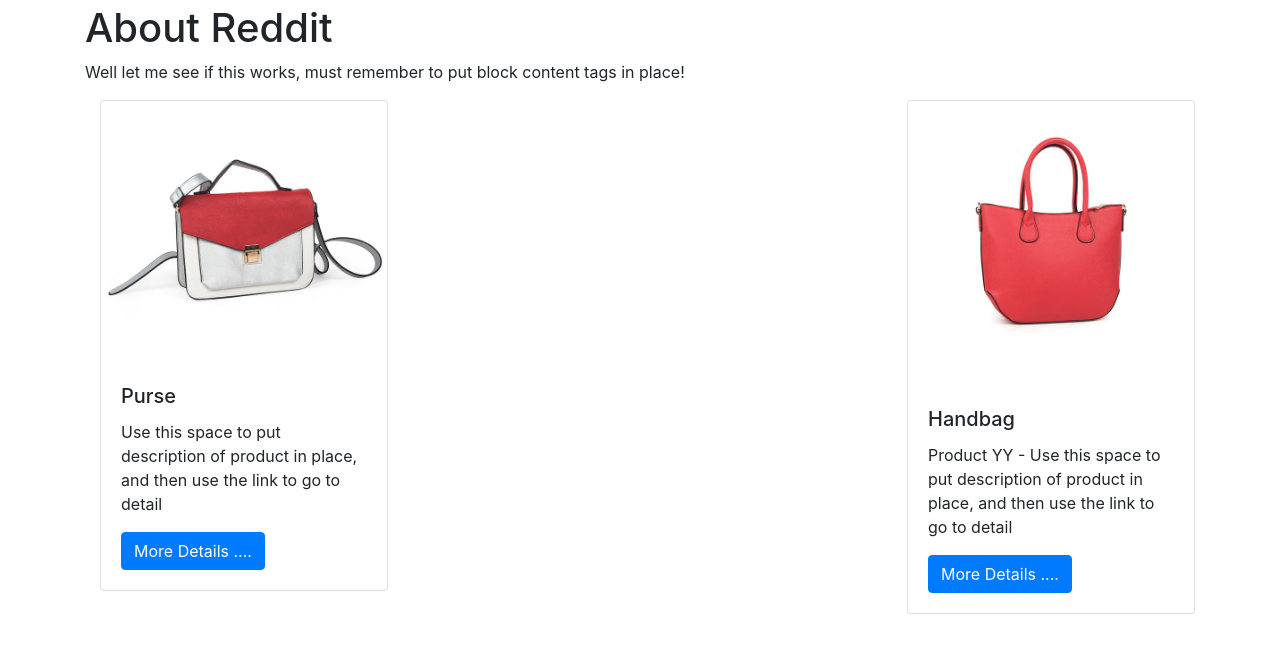
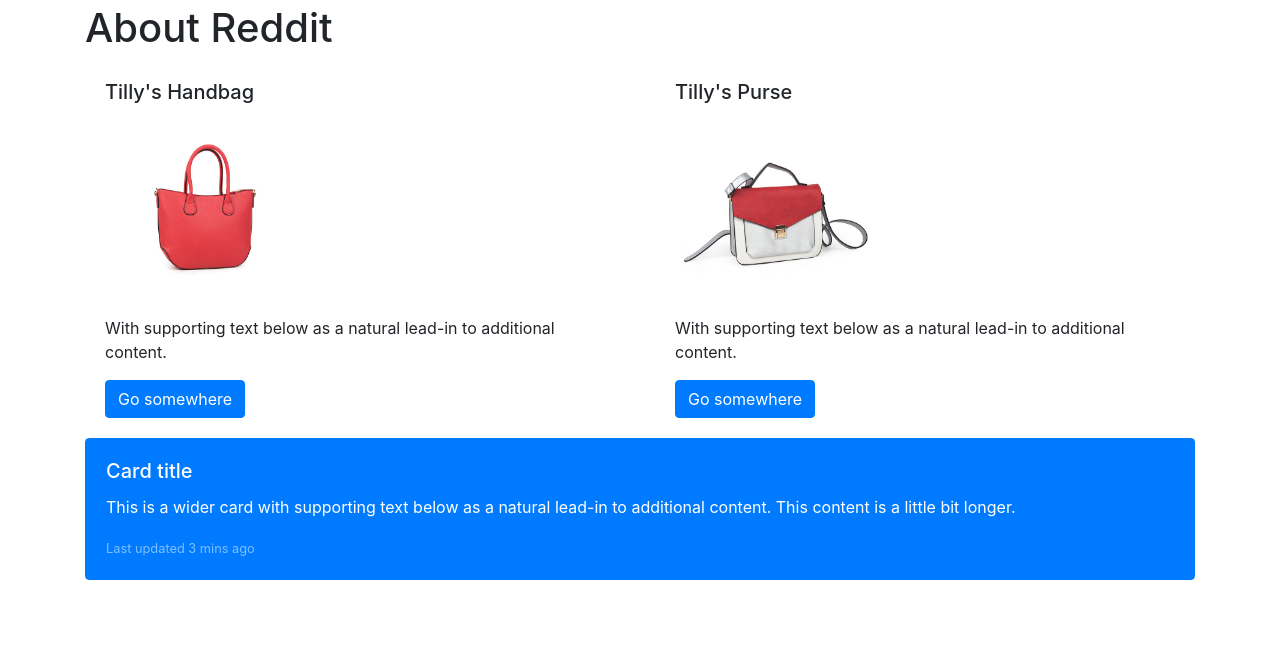
Before and after one commit to nimzoking/redditclone, a Django app: page /about/ in a window 1280 px wide. Shown: the part 56-709 px from the top of the page. Run offline with Django 3.2, Linux system fonts and the light colour scheme; some libraries are stand-ins or nearby versions.

Commit message:
Updated About Page

```diff
--- a/myreddit/templates/pages/about.html
+++ b/myreddit/templates/pages/about.html
@@ -4,30 +4,34 @@
 
 {% block content %}
 <h1>About Reddit</h1>
-<p>Well let me see if this works, must remember to put block content tags in place!</p>
-<div class="container">
  <div class="row">
-        <div class="col-sm">
-            <div class="card" style="width: 18rem;">
-                <img class="card-img-top" src="{% static 'images/purse.jpg' %}" alt="Card image cap">
+    <div class="col-sm-6">
+        <div class="card border-0">
         <div class="card-body">
-                    <h5 class="card-title">Purse</h5>
-                    <p class="card-text">Use this space to put description of product in place, and then use the link to go to detail</p>
-                    <a href="#" class="btn btn-primary">More Details ....</a>
+            <h5 class="card-title">Tilly's Handbag</h5>
+            <img class="img-thumbnail border-0" src="{% static 'images/handbag.jpg' %}" alt="Card image cap" style="width: 200px;height: 200px;">
+            <p class="card-text">With supporting text below as a natural lead-in to additional content.</p>
+            <a href="#" class="btn btn-primary">Go somewhere</a>
         </div>
         </div>
     </div>
-    <div class="row">
-        <div class="col-sm">
-            <div class="card" style="width: 18rem;">
-                <img class="card-img-top" src="{% static 'images/handbag.jpg' %}" alt="Card image cap">
+    <div class="col-sm-6">
+        <div class="card border-0">
         <div class="card-body">
-                    <h5 class="card-title">Handbag</h5>
-                    <p class="card-text">Product YY - Use this space to put description of product in place, and then use the link to go to detail</p>
-                    <a href="#" class="btn btn-primary">More Details ....</a>
+            <h5 class="card-title">Tilly's Purse</h5>
+            <img class="img-thumbnail border-0" src="{% static 'images/purse.jpg' %}" alt="Card image cap" style="width: 200px;height: 200px;">
+            <p class="card-text">With supporting text below as a natural lead-in to additional content.</p>
+            <a href="#" class="btn btn-primary">Go somewhere</a>
         </div>
         </div>
     </div>
     </div>
+<div class="card sm-6 border-primary">
+  <div class="card-body bg-primary text-white">
+    <h5 class="card-title">Card title</h5>
+    <p class="card-text">This is a wider card with supporting text below as a natural lead-in to additional content. This content is a little bit longer.</p>
+    <p class="card-text"><small class="text-white-50">Last updated 3 mins ago</small></p>
   </div>
+</div>
+
 {% endblock content %}
```
Lines whose indentation alone changed are shown as unchanged.
